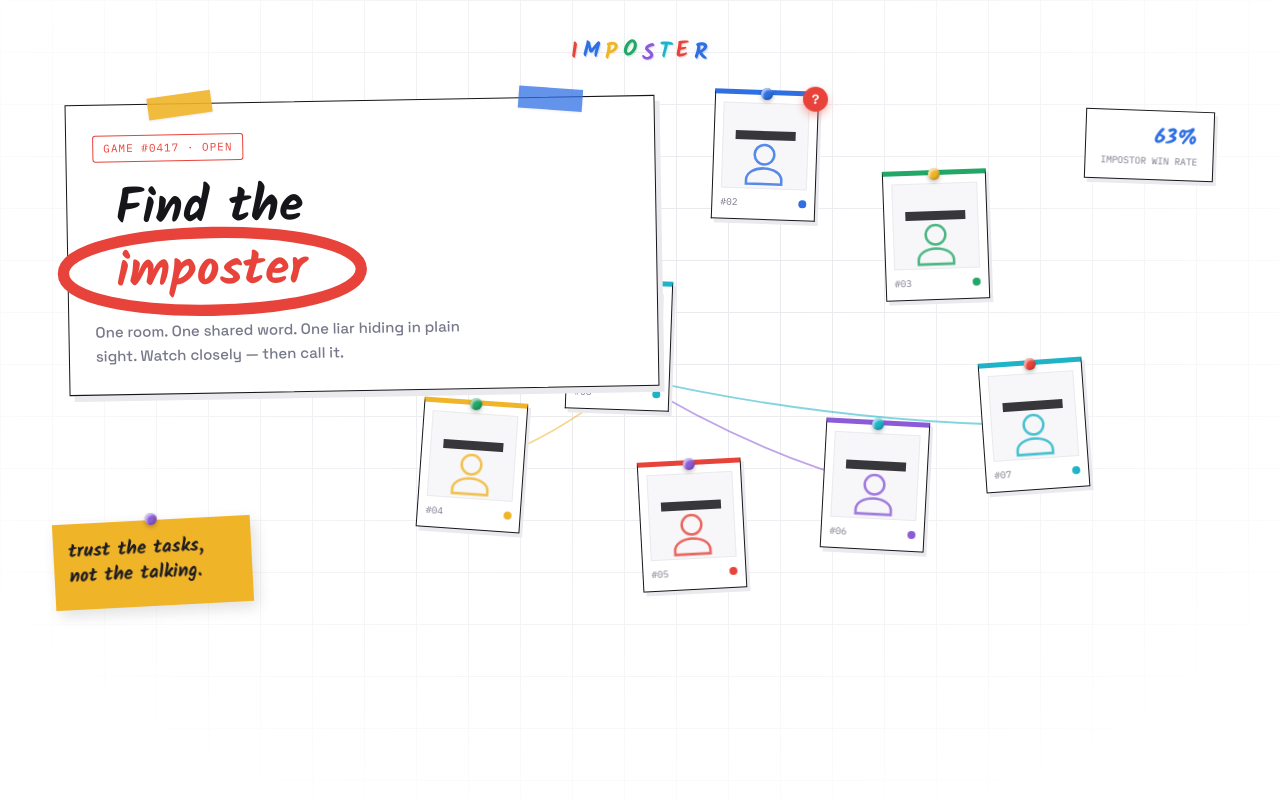
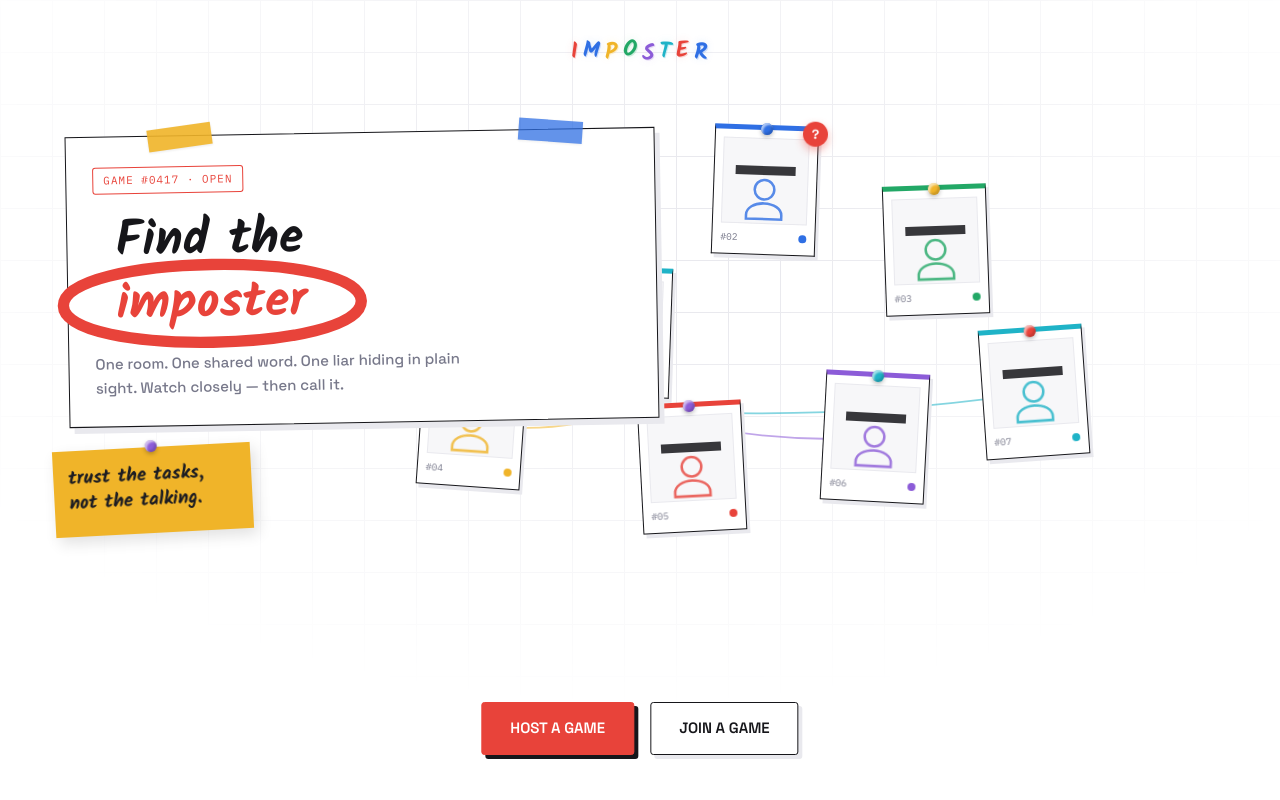
Before and after one commit to MohdMusaiyab/imposter, a Next.js app in the folder frontend/: page / in a window 1280 px wide. Shown: the top 800 px of the page. Built offline with nearby package versions, Linux system fonts and the light colour scheme.

Commit message:
UI Eye Bug fix

```diff
--- a/frontend/app/globals.css
+++ b/frontend/app/globals.css
@@ -144,8 +144,10 @@ a {
   position: relative;
   z-index: 5;
   max-width: 1220px;
-  margin: 0 auto;
-  height: clamp(800px, 112vw, 1000px);
+  /* Fluid top margin to create breathing room below the logo on all screens */
+  margin: clamp(30px, 5vh, 80px) auto 0;
+  /* Tame the massive desktop height so it fits seamlessly on screen without scrolling, while keeping mobile long enough to prevent bunching */
+  height: clamp(750px, 85vh, 880px);
   padding: 0 clamp(16px, 3vw, 30px);
 }
 
--- a/frontend/app/page.tsx
+++ b/frontend/app/page.tsx
@@ -122,11 +122,6 @@ export default function LandingPage() {
           dangerouslySetInnerHTML={{ __html: stringPaths }}
         />
 
-        {/* Stat tag */}
-        <div className="stat-tag">
-          <b className={kalam.className}>63%</b>
-          <span className={mono.className}>IMPOSTOR WIN RATE</span>
-        </div>
 
         {/* Headline card */}
         {/* Headline card */}
```
